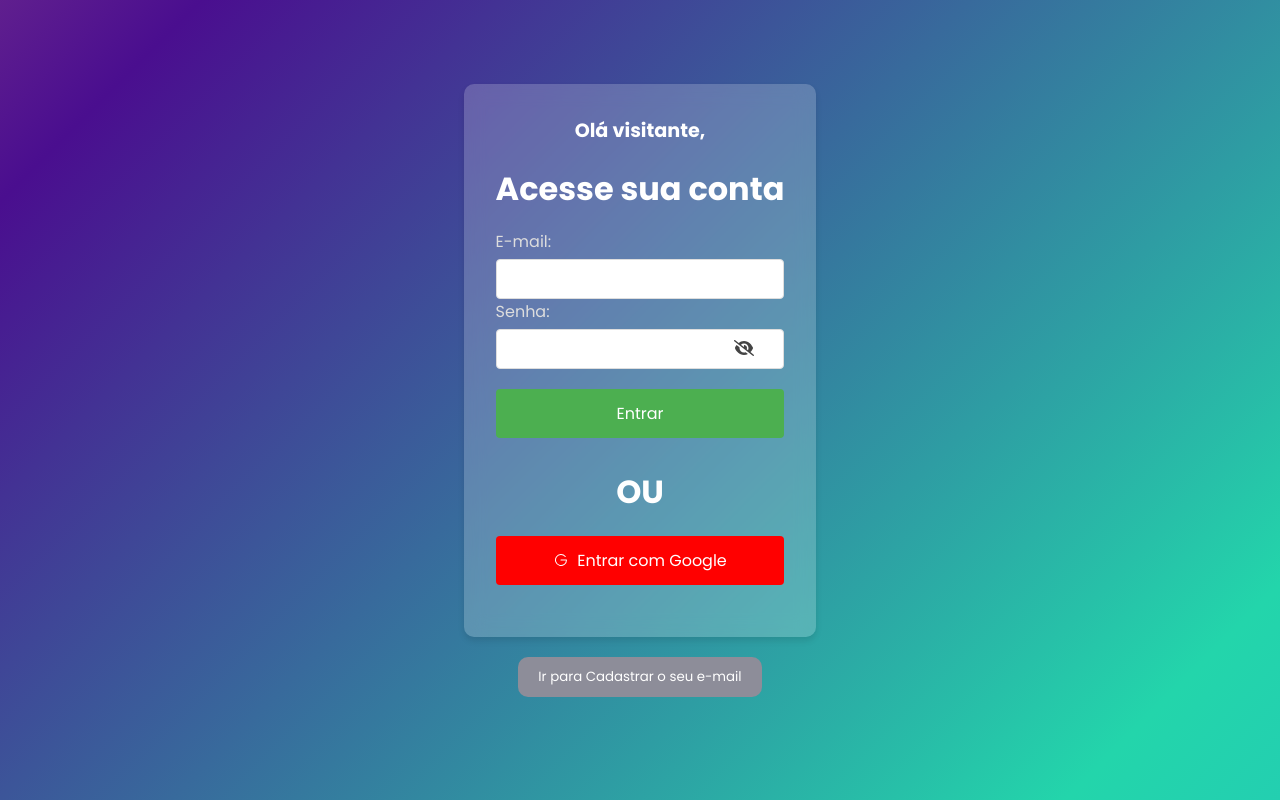
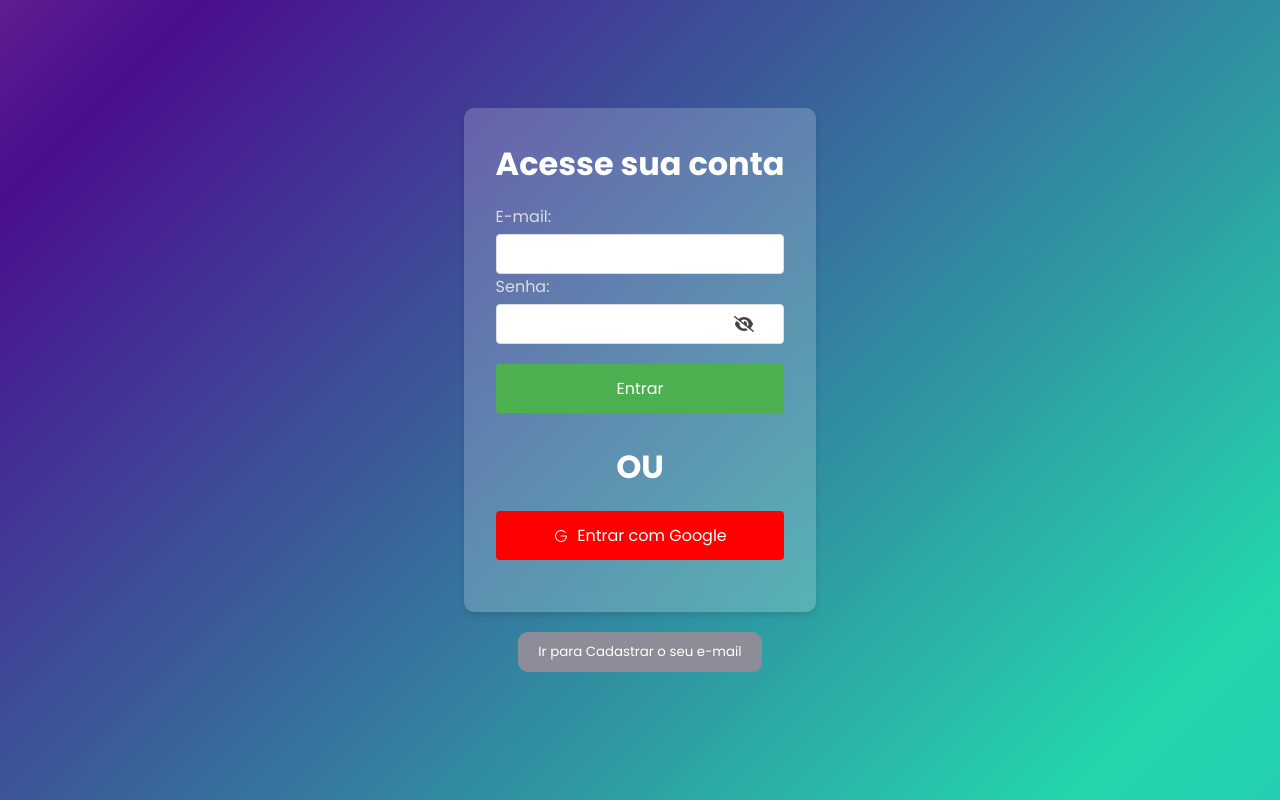
Before and after one commit to HugoZAuad/AUTH-O_GOOGLE_FIREBASE, a React (Vite) app: page / in a window 1280 px wide. Both pictures are taken after a click on the button "Ir para o Login com e-mail ou sua conta google". Built offline with nearby package versions, Linux system fonts and the light colour scheme; no server answers.

Commit message:
Ajuste para os inputs sumirem quando tiver feito o login pelo google (que é a aplicação desse codigo)

```diff
--- a/src/pages/SignIn/Styles.scss
+++ b/src/pages/SignIn/Styles.scss
@@ -1,4 +1,3 @@
-// Styles.scss
 @keyframes gradient {
   0% {
     background-position: 0% 50%;
@@ -61,7 +60,7 @@ body {
 
     &-email {
       font-size: 0.9rem;
-      color: #666;
+      color: var(--text);
     }
   }
 
--- a/src/pages/SignIn/index.tsx
+++ b/src/pages/SignIn/index.tsx
@@ -71,7 +71,6 @@ export function SignIn() {
 
       if (response.data.success) {
         alert('Login realizado com sucesso!');
-
       } else {
         alert('Erro ao fazer login. Verifique suas credenciais.');
       }
@@ -85,20 +84,28 @@ export function SignIn() {
 
   return (
     <div className="container">
+      {user.photoURL && (
         <div className="user">
-        {user.photoURL && (
           <img
             src={user.photoURL}
             alt="Foto do usuário"
             className="user-photo"
           />
-        )}
           <strong className="user-name">
             {user.displayName || "Olá visitante,"}
           </strong>
           <small className="user-email">{user.email || ""}</small>
         </div>
+      )}
 
+      {loading ? (
+        <h1>Carregando...</h1>
+      ) : user.email ? (
+        <button type="button" className="logout-button" onClick={handleLogout}>
+          Sair
+        </button>
+      ) : (
+        <>
           <h1>Acesse sua conta</h1>
 
           <div className="formGroup">
@@ -160,11 +167,7 @@ export function SignIn() {
             <GoogleLogo className="icon" />
             {loading ? "Carregando..." : "Entrar com Google"}
           </button>
-
-      {user.email && (
-        <button type="button" className="logout-button" onClick={handleLogout}>
-          Sair
-        </button>
+        </>
       )}
     </div>
   );
--- a/src/pages/SignUp/styles.module.scss
+++ b/src/pages/SignUp/styles.module.scss
@@ -1,4 +1,3 @@
-// styles.module.scss
 .container {
   max-width: 400px;
   margin: 50px auto;
```
Lines whose indentation alone changed are shown as unchanged.
